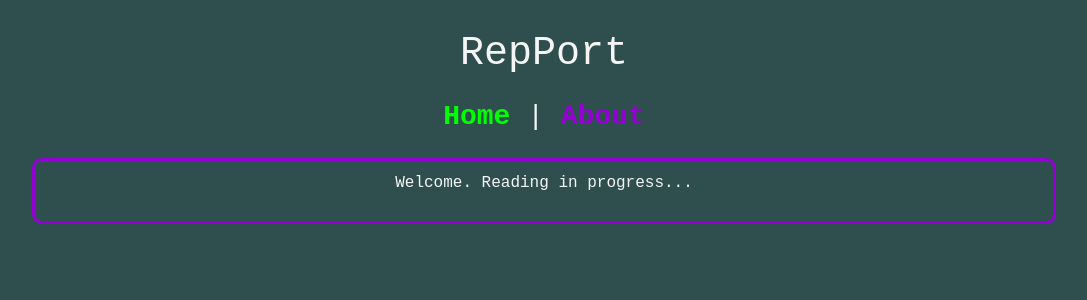
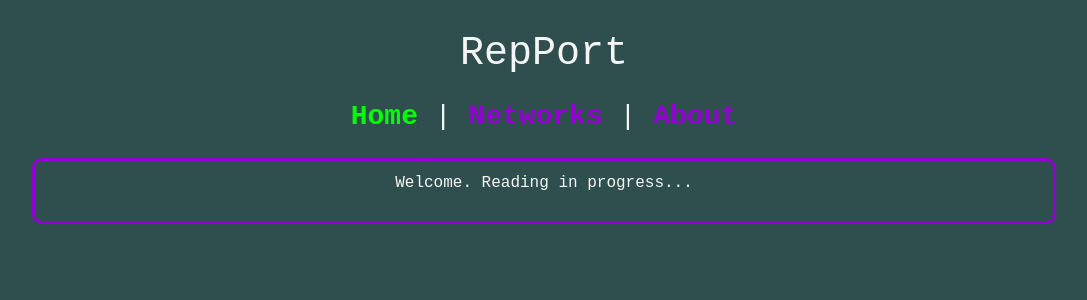
Before and after one commit to mikron-ia/rep-port, a Vue app: page / in a window 1280 px wide. Shown: the top 300 px of the page, without its empty margins (96-1183 px from the left). Built offline with nearby package versions, Linux system fonts and the light colour scheme.

Commit message:
Networks list skeleton added

```diff
--- a/src/App.vue
+++ b/src/App.vue
@@ -5,6 +5,8 @@
     </div>
     <div id="nav">
       <router-link to="/">Home</router-link>
+      |
+      <router-link to="/network">Networks</router-link>
       |
       <router-link to="/about">About</router-link>
     </div>
--- a/src/assets/app.scss
+++ b/src/assets/app.scss
@@ -36,6 +36,18 @@ body {
       max-width: 1024px;
       margin: auto;
       padding: 10px;
+
+      .about {
+
+      }
+
+      .home {
+
+      }
+
+      .network {
+
+      }
     }
   }
 }
--- a/src/router.ts
+++ b/src/router.ts
@@ -1,6 +1,8 @@
 import Vue from "vue";
 import Router from "vue-router";
 import Home from "./views/Home.vue";
+import Network from "./views/Network.vue";
+import About from "./views/About.vue";
 
 Vue.use(Router);
 
@@ -12,13 +14,14 @@ export default new Router({
       component: Home
     },
     {
+      path: "/network",
+      name: "network",
+      component: Network
+    },
+    {
       path: "/about",
       name: "about",
-      // route level code-splitting
-      // this generates a separate chunk (about.[hash].js) for this route
-      // which is lazy-loaded when the route is visited.
-      component: () =>
-        import(/* webpackChunkName: "about" */ "./views/About.vue")
+      component: About
     }
   ]
 });
--- /dev/null
+++ b/src/views/Network.vue
@@ -0,0 +1,12 @@
+<template>
+    <div class="network">
+    </div>
+</template>
+
+<script>
+export default {
+  name: "Network"
+};
+</script>
+
+<style scoped></style>
```
